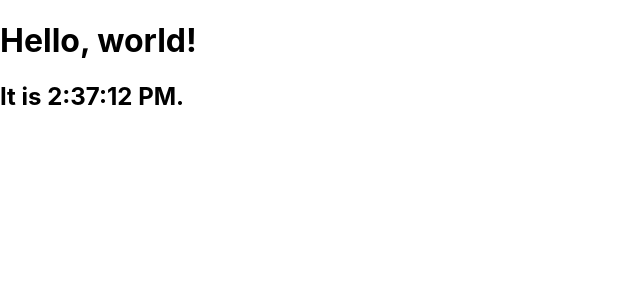
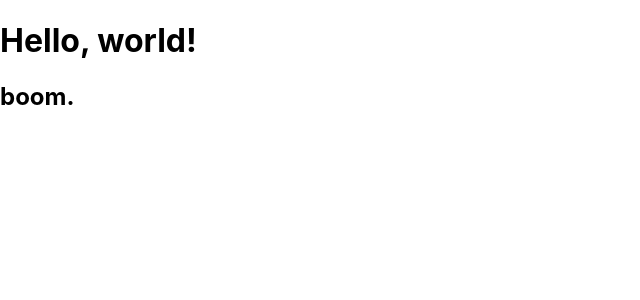
Before and after one commit to ToastBubbles/react-practice, a React (Create React App) app in the folder react-practice/: page / in a window 1280 px wide. Shown: the top 300 px of the page, without its empty margins (0-640 px from the left). Built offline with nearby package versions, Linux system fonts and the light colour scheme.

Commit message:
change Clock to countdown timer

```diff
--- a/react-practice/src/Components/Clock.js
+++ b/react-practice/src/Components/Clock.js
@@ -3,13 +3,36 @@ import React from "react";
 class Clock extends React.Component {
   constructor(props) {
     super(props);
-    this.state = { date: new Date() };
+    this.state = { date: new Date(), timer: 5 };
   }
+
+  componentDidMount() {
+    this.timerID = setInterval(() => this.tick(), 1000);
+  }
+
+  componentWillUnmount() {
+    clearInterval(this.timerID);
+  }
+
+  tick() {
+    if (this.state.timer <= 0) {
+      this.setState({
+        timer: "boom",
+      });
+    } else if (this.state.timer > 0) {
+      this.setState({
+        date: new Date(),
+        timer: (this.state.timer -= 1),
+      });
+    }
+  }
+
   render() {
     return (
       <div>
         <h1>Hello, world!</h1>
-        <h2>It is {this.state.date.toLocaleTimeString()}.</h2>
+        <h2>{this.state.timer.toString()}.</h2>
+        {/* <h2>It is {this.state.date.toLocaleTimeString()}.</h2> */}
       </div>
     );
   }
--- a/react-practice/src/index.js
+++ b/react-practice/src/index.js
@@ -1,7 +1,7 @@
 import React from "react";
 import ReactDOM from "react-dom/client";
 import "./index.css";
-import App from "./App";
+//import App from "./App";
 import Clock from "./Components/Clock";
 import reportWebVitals from "./reportWebVitals";
 
```
